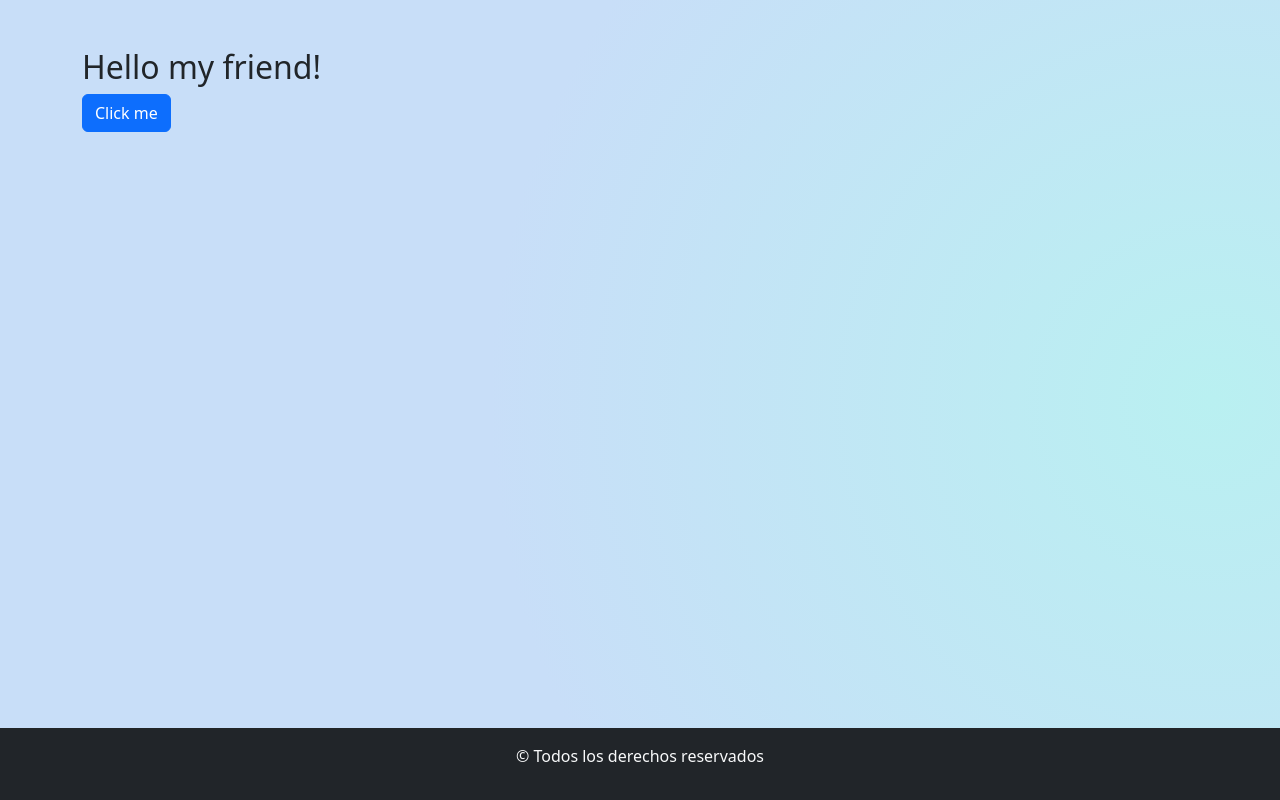
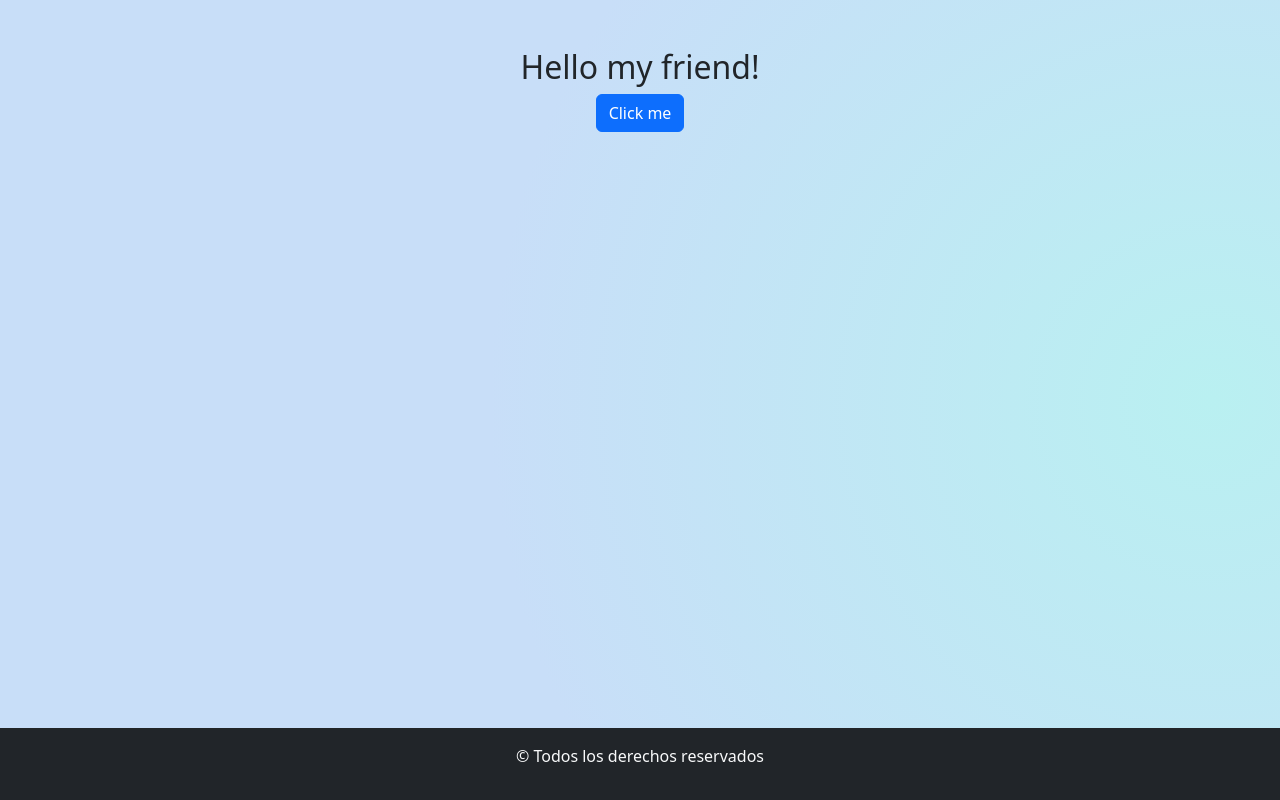
Before and after one commit to Pabmoy25/TPReact, a React (Vite) app: page / in a window 1280 px wide. Built offline with nearby package versions, Linux system fonts and the light colour scheme.

Commit message:
se realiza modificacion en posicion de los textos

```diff
--- a/src/App.jsx
+++ b/src/App.jsx
@@ -6,7 +6,7 @@ import Footer from "./components/Footer";
 function App() {
   return (
     <>
-      <section className="container mt-5 mainpage">
+      <section className="container mt-5 mainpage text-center">
         <Ejercicio2 ejercicio2="my friend!"></Ejercicio2>
       </section>
 
```
